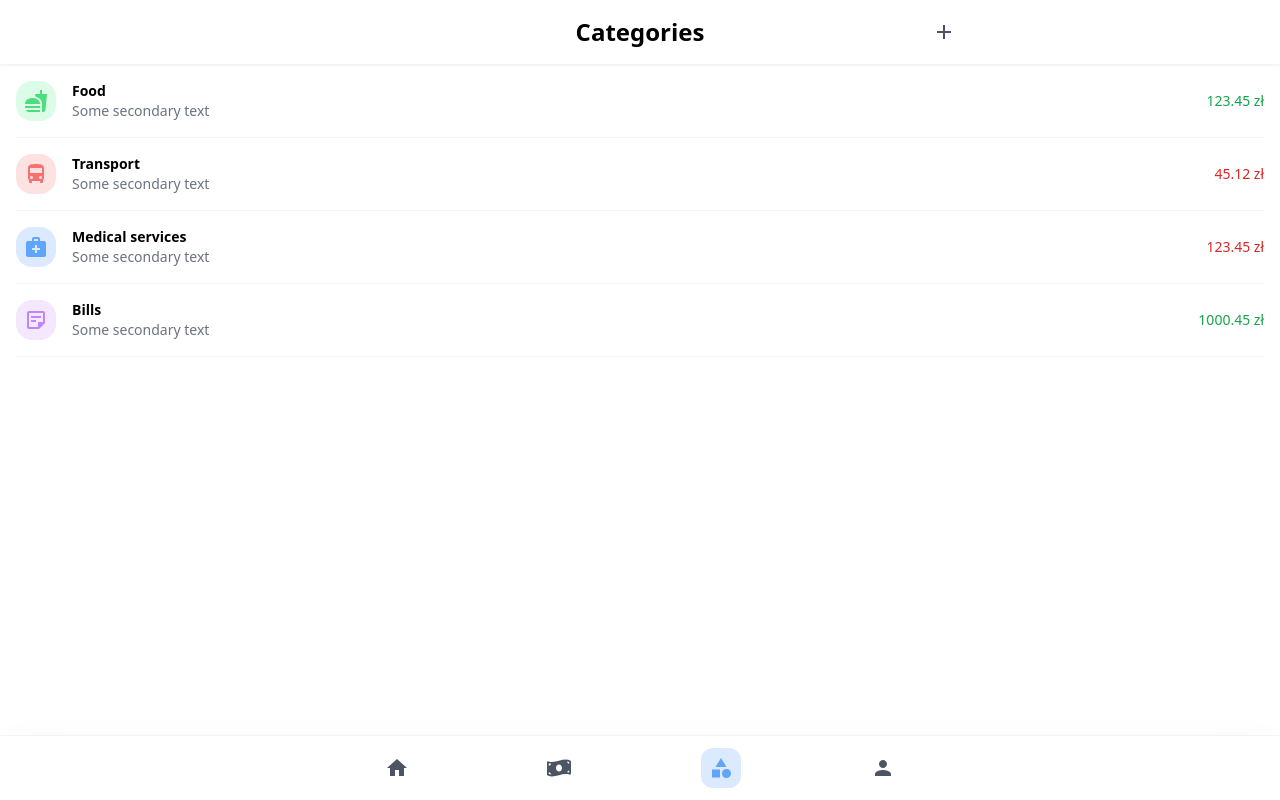
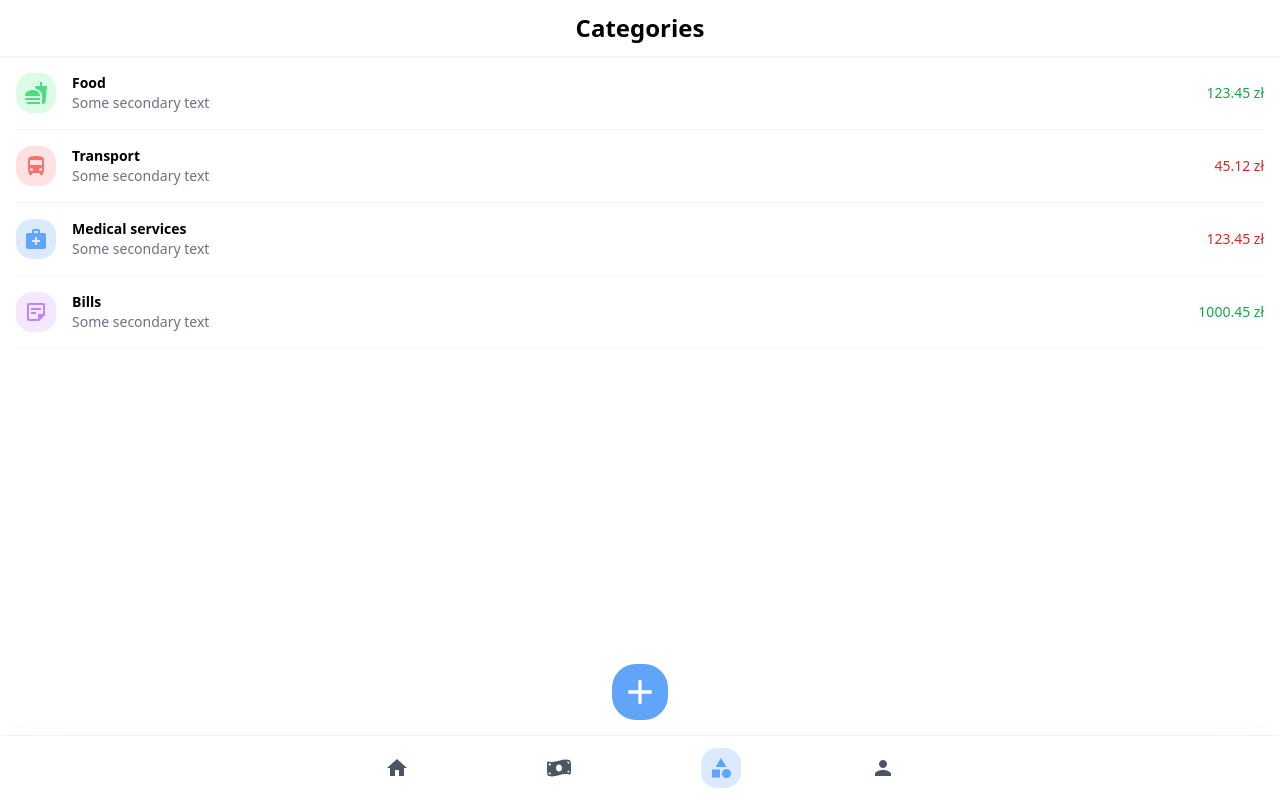
Before and after one commit to roertbb/pocket-spendings, a Next.js app: page /categories in a window 1280 px wide. Built offline with nearby package versions, Linux system fonts and the light colour scheme.

Commit message:
extract add action from header and add header to app wrapper

```diff
--- a/components/ui/Button/AddButton.tsx
+++ b/components/ui/Button/AddButton.tsx
@@ -7,10 +7,12 @@ interface AddButtonProps {
 
 export function AddButton({ url }: AddButtonProps) {
   return (
-    <Link href={url}>
-      <a className=" rounded-xl">
-        <MdAdd className="w-10 h-10 p-2 transition-all fill-gray-600 rounded-xl" />
-      </a>
-    </Link>
+    <div className="absolute flex justify-center w-full bottom-20">
+      <Link href={url}>
+        <a className="block p-2 bg-blue-400 rounded-3xl">
+          <MdAdd className="w-10 h-10 fill-white" />
+        </a>
+      </Link>
+    </div>
   );
 }
--- a/components/ui/Header/Header.tsx
+++ b/components/ui/Header/Header.tsx
@@ -1,18 +1,12 @@
-import { ReactNode } from "react";
-
 interface HeaderProps {
   children: string;
-  leftAction?: ReactNode;
-  rightAction?: ReactNode;
 }
 
-export function Header({ children, leftAction, rightAction }: HeaderProps) {
+export function Header({ children }: HeaderProps) {
   return (
     <header className="border-b border-gray-100 shadow-sm">
-      <div className="flex items-center justify-between max-w-2xl p-3 m-auto">
-        <div className="flex w-10">{leftAction}</div>
+      <div className="flex items-center justify-center max-w-2xl p-3 m-auto">
         <h1 className="text-2xl font-bold">{children}</h1>
-        <div className="flex w-10">{rightAction}</div>
       </div>
     </header>
   );
--- a/components/ui/navigation/NavigationIcon.tsx
+++ b/components/ui/navigation/NavigationIcon.tsx
@@ -19,7 +19,7 @@ export function NavigationIcon({ Icon, url }: NavigationIconProps) {
         <a>
           <Icon
             className={cn(
-              "w-10 h-10 p-2 transition-all rounded-xl",
+              "w-10 h-10 p-2 transition-all rounded-2xl",
               { "fill-gray-600": !active },
               { "bg-blue-100 fill-blue-400": active }
             )}
--- a/pages/_app.tsx
+++ b/pages/_app.tsx
@@ -1,10 +1,15 @@
 import "../styles/globals.css";
 import type { AppProps } from "next/app";
-import { Navigation } from "@ui";
+import { Header, Navigation } from "@ui";
 
-function MyApp({ Component, pageProps }: AppProps) {
+interface ExtendedAppProps extends AppProps {
+  Component: AppProps["Component"] & { title: string };
+}
+
+function MyApp({ Component, pageProps }: ExtendedAppProps) {
   return (
     <>
+      <Header>{Component.title || "Pocket Spendings"}</Header>
       <Navigation />
       <main className="flex flex-col">
         <Component {...pageProps} />
--- a/pages/categories/index.tsx
+++ b/pages/categories/index.tsx
@@ -4,14 +4,11 @@ import {
   MdMedicalServices,
   MdOutlineStickyNote2,
 } from "react-icons/md";
-import { AddButton, Header, ListItem } from "@ui";
+import { AddButton, ListItem } from "@ui";
 
 function Categories() {
   return (
     <>
-      <Header rightAction={<AddButton url="/categories/new" />}>
-        Categories
-      </Header>
       <ul>
         <ListItem
           text="Food"
@@ -42,8 +39,11 @@ function Categories() {
           rightSlot={<p className="text-sm text-green-600">1000.45 zł</p>}
         />
       </ul>
+      <AddButton url="/categories/new" />
     </>
   );
 }
 
+Categories.title = "Categories";
+
 export default Categories;
```
